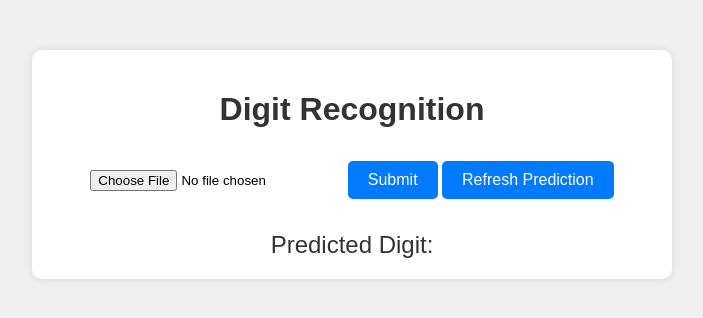
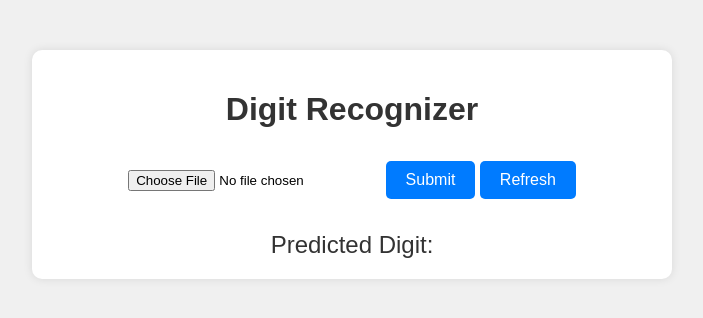
Before and after one commit to KushanMalith/Digit-Recognizer, a Flask app: page / in a window 1280 px wide. Shown: the top 318 px of the page, without its empty margins (288-991 px from the left). Run offline with Flask 3, Linux system fonts and the light colour scheme; parts of the project's set-up code (start-up, migrations or seed data) failed here and were passed over.

Commit message:
Update index.html

```diff
--- a/app/templates/index.html
+++ b/app/templates/index.html
@@ -3,17 +3,19 @@
 <head>
     <meta charset="UTF-8">
     <meta name="viewport" content="width=device-width, initial-scale=1.0">
-    <title>Digit Recognition</title>
-    <link rel="stylesheet" href="styles.css">
+    <title>Digit Recognizer</title>
+    <!-- Link to the CSS file -->
+    <link rel="stylesheet" href="{{ url_for('static', filename='css/styles.css') }}">
 </head>
 <body>
     <div class="container">
-        <h1>Digit Recognition</h1>
-        <input type="file" id="image-upload">
+        <h1>Digit Recognizer</h1>
+        <input type="file" id="image-upload" accept="image/*">
         <button id="submit-button">Submit</button>
-        <button id="refresh-button">Refresh Prediction</button>
+        <button id="refresh-button">Refresh</button>
         <div id="predicted-digit">Predicted Digit: </div>
     </div>
-    <script src="script.js"></script>
+    <!-- Link to the JavaScript file -->
+    <script src="{{ url_for('static', filename='js/script.js') }}"></script>
 </body>
 </html>
```
